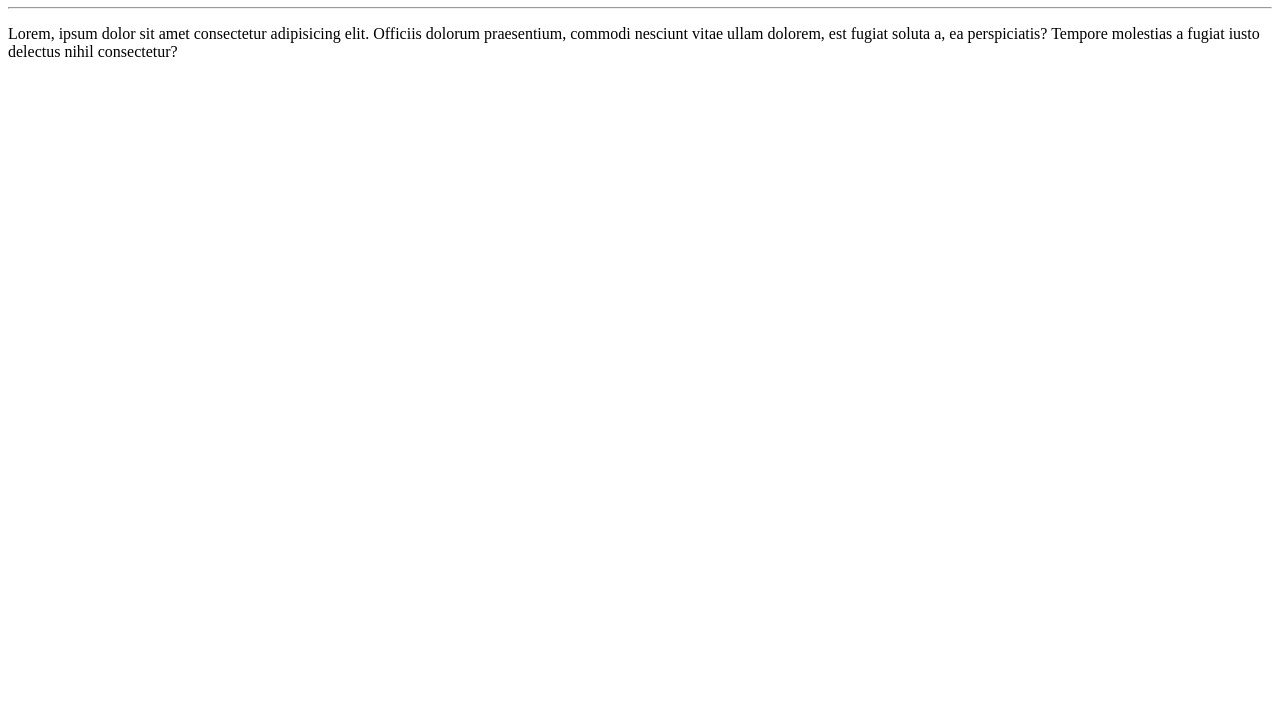
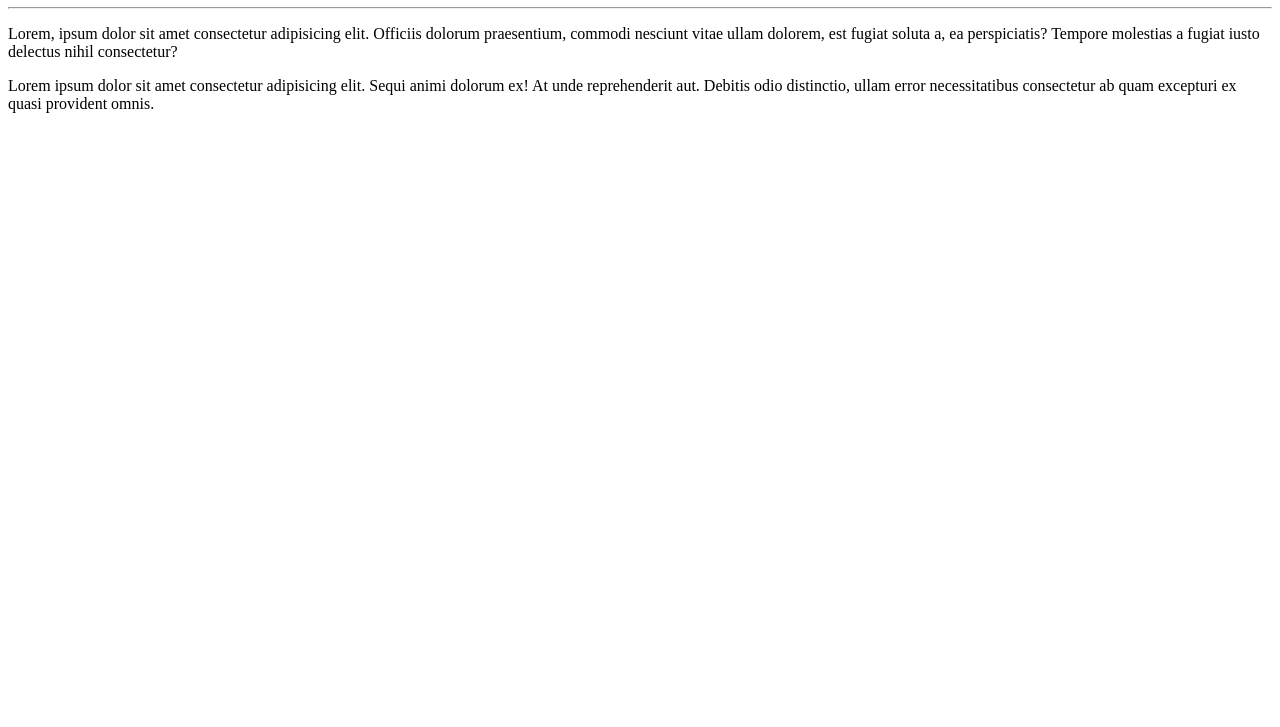
Before and after one commit to RodrigoBS1/IT_Learnings, a plain HTML site: page site-example/index.html in a window 1280 px wide. Shown: the part 73-800 px from the top of the page. Drawn offline with Linux system fonts and the light colour scheme.

Commit message:
Update index.html

```diff
--- a/site-example/index.html
+++ b/site-example/index.html
@@ -10,5 +10,6 @@
     <h1>Hello, world!</h1>
     <hr>
     <p>Lorem, ipsum dolor sit amet consectetur adipisicing elit. Officiis dolorum praesentium, commodi nesciunt vitae ullam dolorem, est fugiat soluta a, ea perspiciatis? Tempore molestias a fugiat iusto delectus nihil consectetur?</p>
+    <p>Lorem ipsum dolor sit amet consectetur adipisicing elit. Sequi animi dolorum ex! At unde reprehenderit aut. Debitis odio distinctio, ullam error necessitatibus consectetur ab quam excepturi ex quasi provident omnis.</p>
 </body>
 </html>
```
